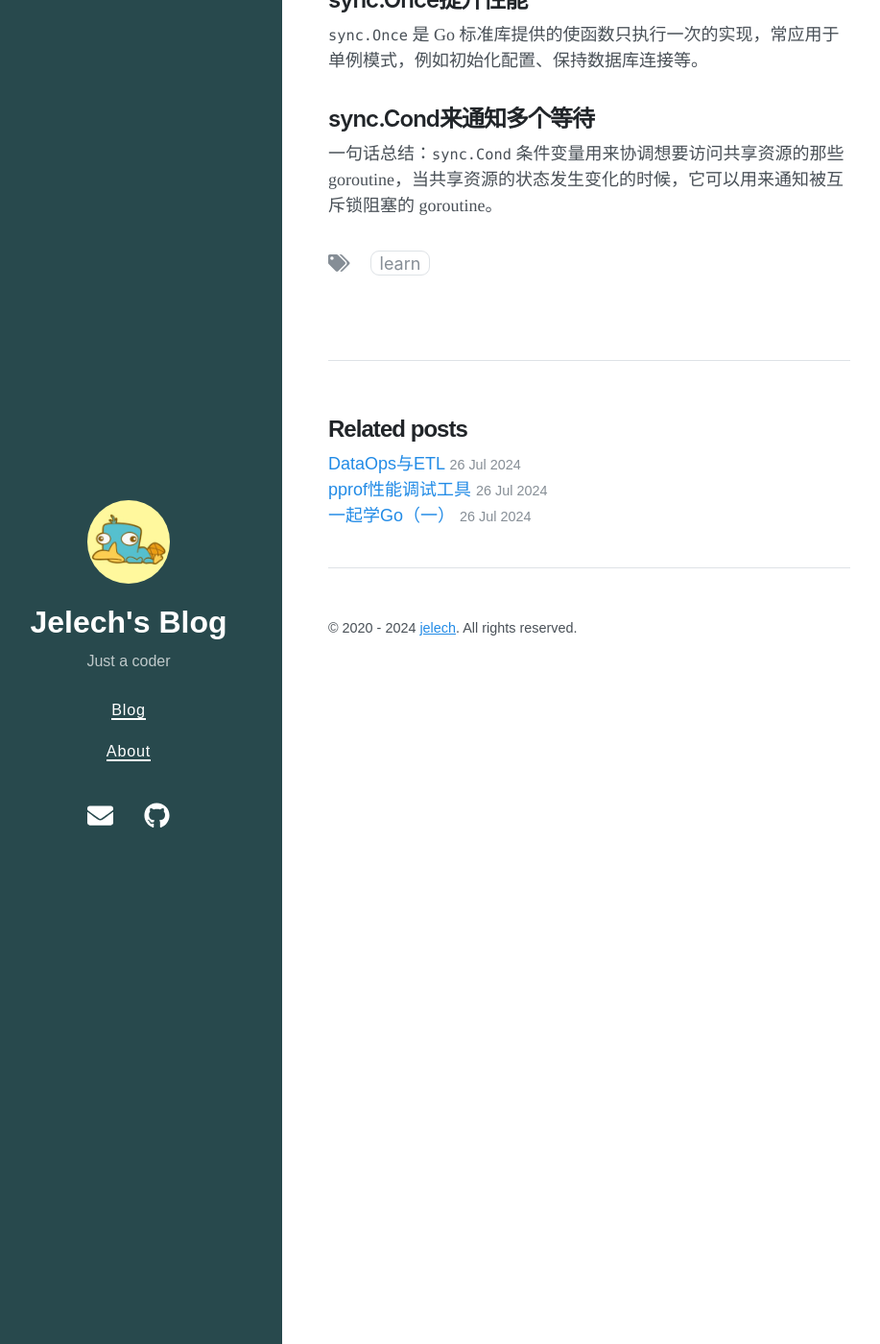
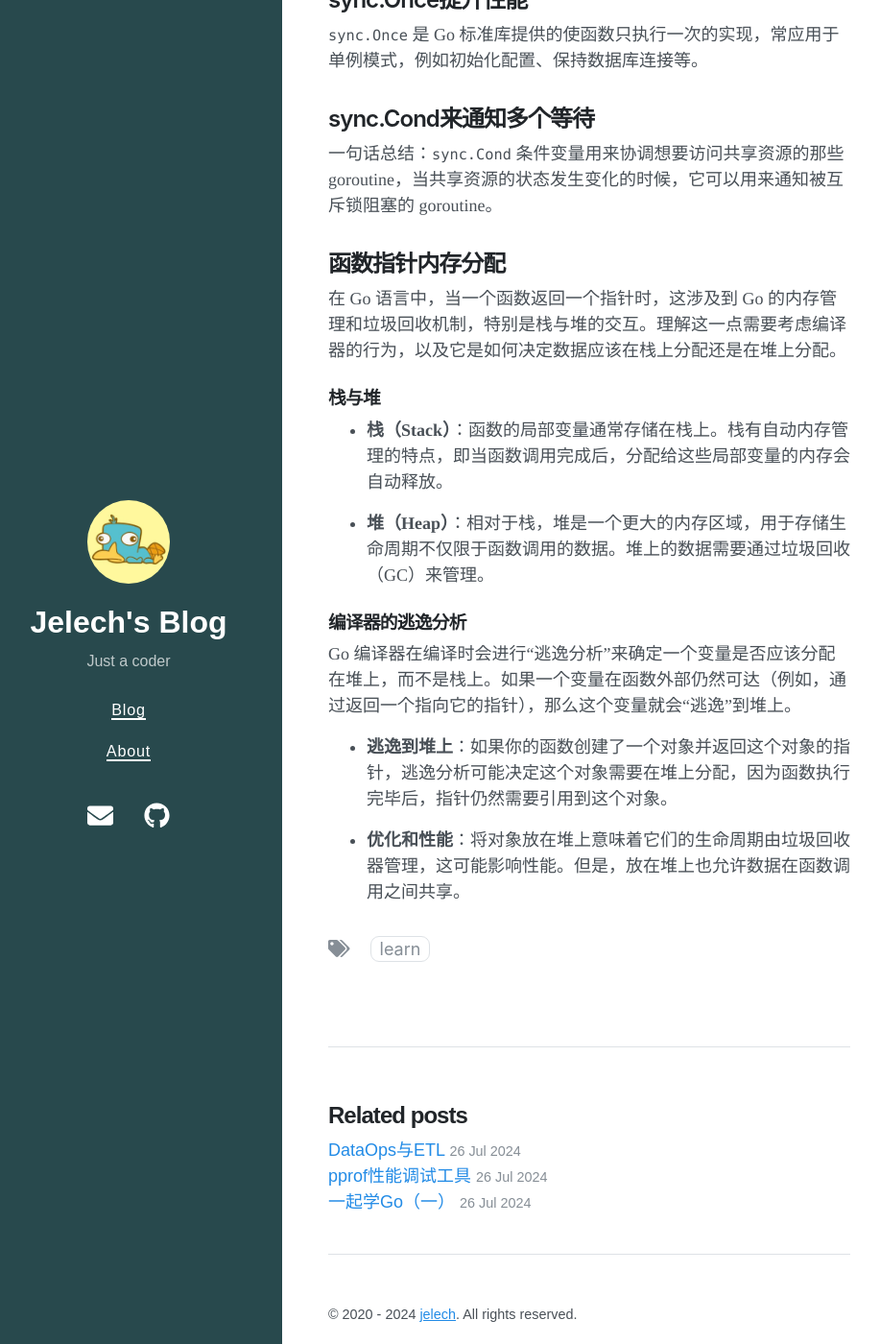
Before and after one commit to jelech/jelech.github.io, a Jekyll site: the page built from _posts/2020-01-01-f71dd3bb-aae2-4226-92d0-18df3944cc9a.md, in a window 1280 px wide and 1400 px high, scrolled down 3174 px. Shown: the whole window at 96% size, without its empty margins (26-943 px from the left). Built offline with Jekyll 4.4.1, drawn with Linux system fonts in a browser that asks for light colours; nearby versions of some CDN libraries.

Commit message:
Commit changes

```diff
--- a/_posts/2020-01-01-f71dd3bb-aae2-4226-92d0-18df3944cc9a.md
+++ b/_posts/2020-01-01-f71dd3bb-aae2-4226-92d0-18df3944cc9a.md
@@ -121,3 +121,21 @@ b.StopTimer()和b.StartTimer()可以让计时器暂时停止，用处在于某
 ## sync.Cond来通知多个等待
 
 一句话总结：`sync.Cond` 条件变量用来协调想要访问共享资源的那些 goroutine，当共享资源的状态发生变化的时候，它可以用来通知被互斥锁阻塞的 goroutine。
+
+## 函数指针内存分配
+
+在 Go 语言中，当一个函数返回一个指针时，这涉及到 Go 的内存管理和垃圾回收机制，特别是栈与堆的交互。理解这一点需要考虑编译器的行为，以及它是如何决定数据应该在栈上分配还是在堆上分配。
+
+### 栈与堆
+
+*   **栈（Stack）**：函数的局部变量通常存储在栈上。栈有自动内存管理的特点，即当函数调用完成后，分配给这些局部变量的内存会自动释放。
+
+*   **堆（Heap）**：相对于栈，堆是一个更大的内存区域，用于存储生命周期不仅限于函数调用的数据。堆上的数据需要通过垃圾回收（GC）来管理。
+
+### 编译器的逃逸分析
+
+Go 编译器在编译时会进行“逃逸分析”来确定一个变量是否应该分配在堆上，而不是栈上。如果一个变量在函数外部仍然可达（例如，通过返回一个指向它的指针），那么这个变量就会“逃逸”到堆上。
+
+*   **逃逸到堆上**：如果你的函数创建了一个对象并返回这个对象的指针，逃逸分析可能决定这个对象需要在堆上分配，因为函数执行完毕后，指针仍然需要引用到这个对象。
+
+*   **优化和性能**：将对象放在堆上意味着它们的生命周期由垃圾回收器管理，这可能影响性能。但是，放在堆上也允许数据在函数调用之间共享。
```
Also changed, not shown: other parts of _posts/2020-01-01-f71dd3bb-aae2-4226-92d0-18df3944cc9a.md (+1 -1 lines).
